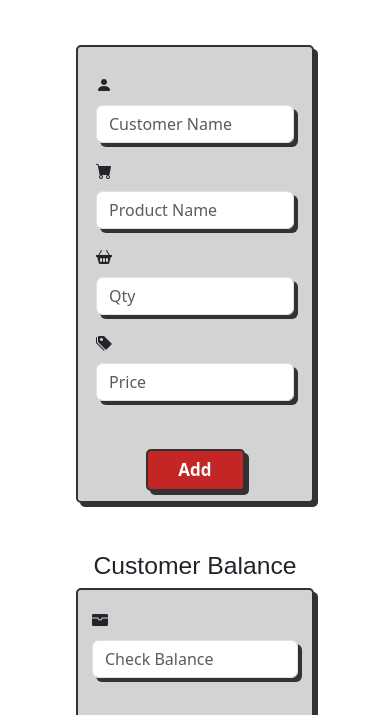
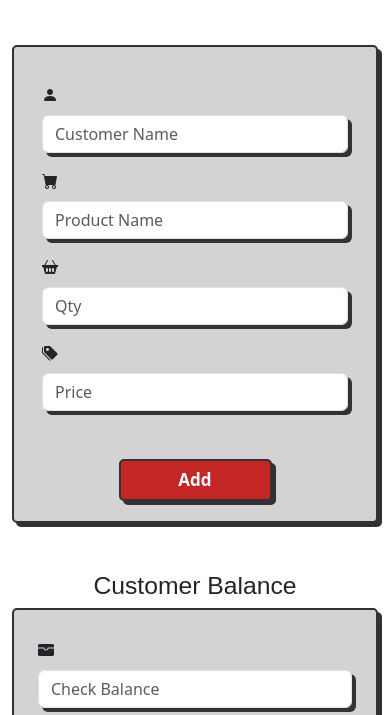
Before and after one commit to panzerweb/Utang-Tracker, a plain HTML site: page index.html in a window 390 px wide. Shown: the part 92-807 px from the top of the page. Drawn offline with nearby package versions, Linux system fonts and the light colour scheme; a web font is replaced by a local one.

Commit message:
RESPONSIVE

```diff
--- a/style.css
+++ b/style.css
@@ -141,4 +141,14 @@
     #product-list {
         overflow-x: auto;
     }
+
+    #input-expenses{
+        width: 100;
+        padding: 20px;
+        margin: 0 auto;
+        background: lightgrey;
+        border-radius: 5px;
+        border: 2px solid var(--main-color);
+        box-shadow: 4px 4px var(--main-color);
+    }
 }
```
